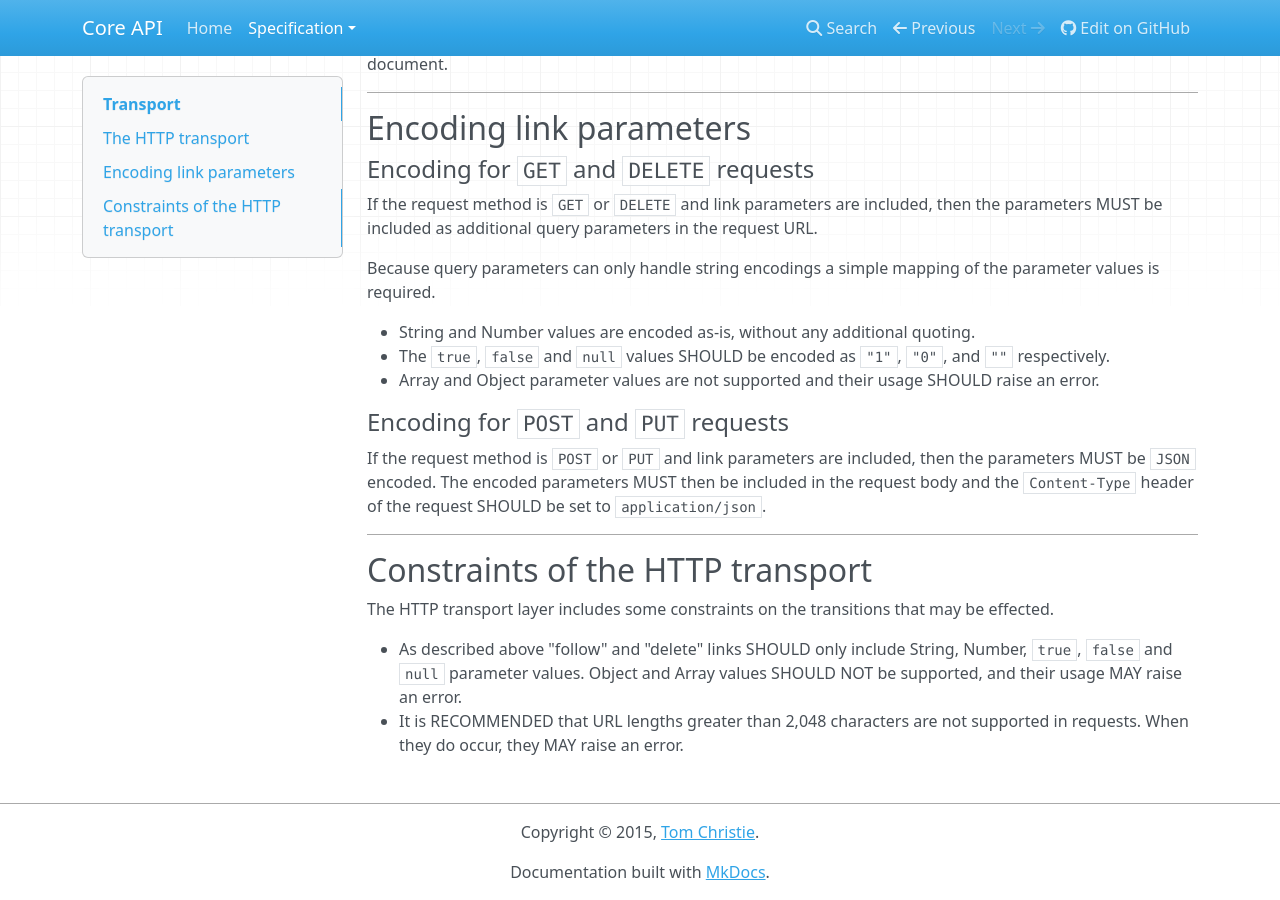
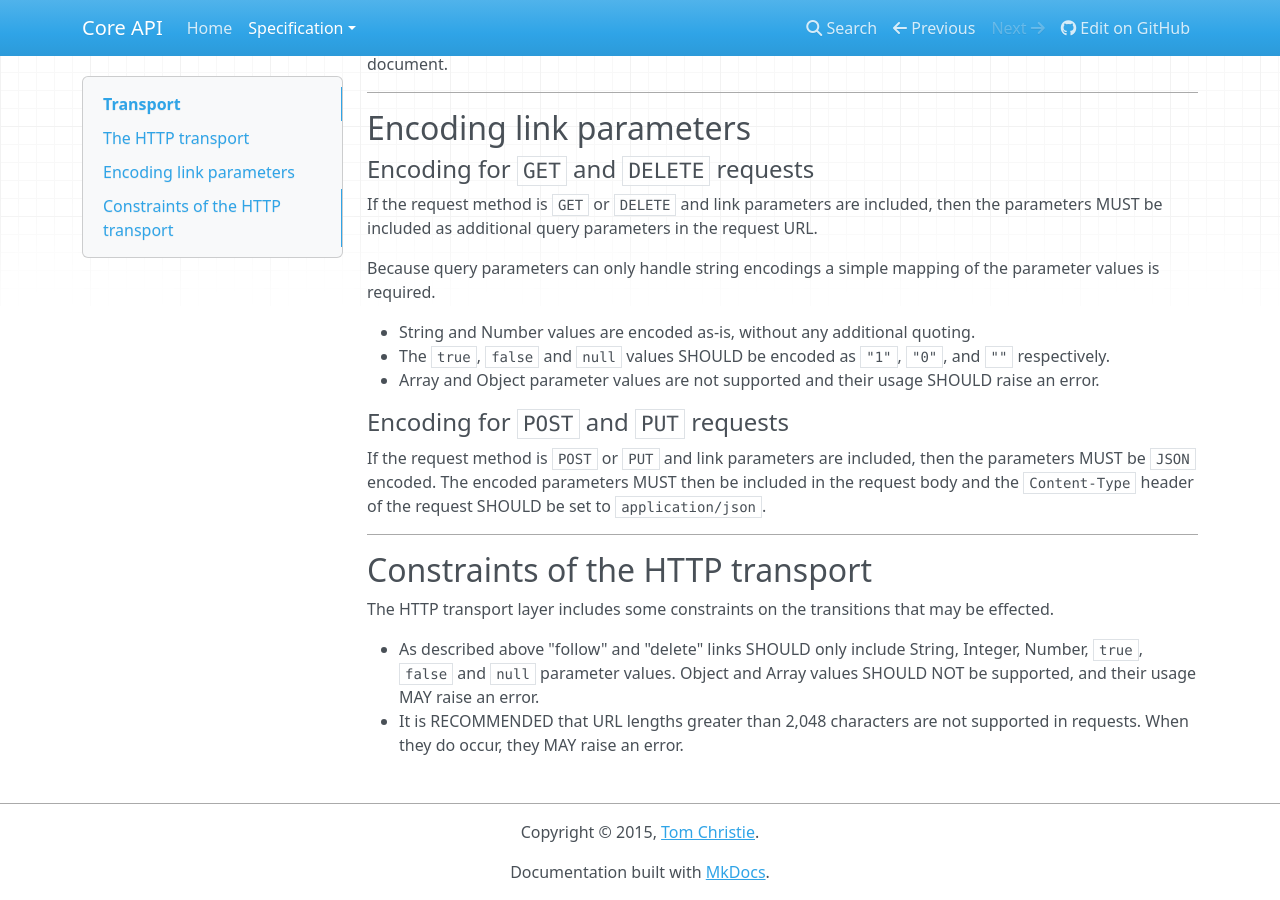
Before and after one commit to core-api/core-api, an MkDocs documentation site: the page built from docs/specification/transport.md, in a window 1280 px wide and 900 px high, scrolled down 793 px. Built offline with MkDocs 1.6.1, drawn with Linux system fonts in a browser that asks for light colours; nearby versions of some CDN libraries; old or Windows-style settings are respelled for this version of MkDocs.

Commit message:
Minor tweak

```diff
--- a/docs/specification/transport.md
+++ b/docs/specification/transport.md
@@ -52,5 +52,5 @@ If the request method is `POST` or `PUT` and link parameters are included, then
 
 The HTTP transport layer includes some constraints on the transitions that may be effected.
 
-* As described above "follow" and "delete" links SHOULD only include String, Number, `true`, `false` and `null` parameter values. Object and Array values SHOULD NOT be supported, and their usage MAY raise an error.
+* As described above "follow" and "delete" links SHOULD only include String, Integer, Number, `true`, `false` and `null` parameter values. Object and Array values SHOULD NOT be supported, and their usage MAY raise an error.
 * It is RECOMMENDED that URL lengths greater than 2,048 characters are not supported in requests. When they do occur, they MAY raise an error.
```
